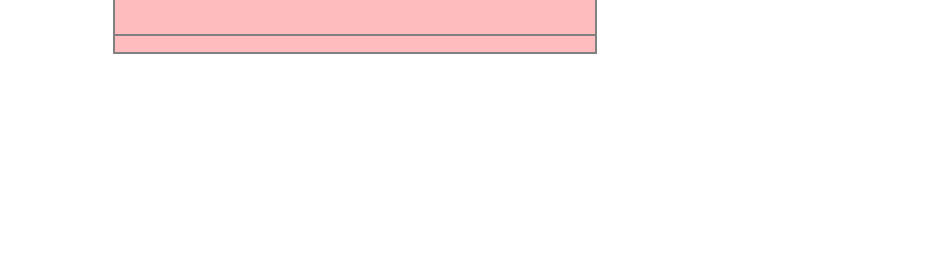
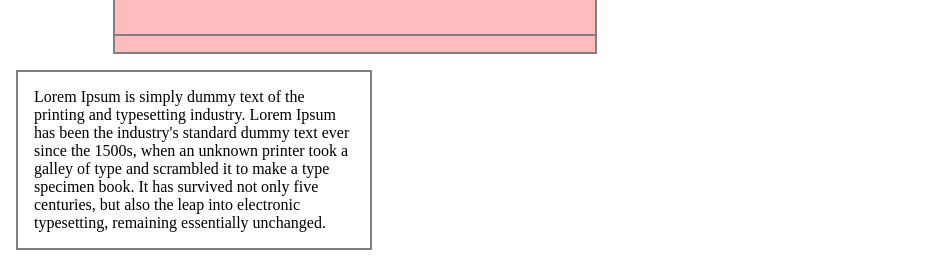
Before and after one commit to sn31/social-media-clone, a React app: page / in a window 1280 px wide. Shown: the part 927-1190 px from the top of the page, without its empty margins (0-944 px from the left). Before the commit the page ends 981 px from the top, so only its background shows below. Built offline with nearby package versions, Linux system fonts and the light colour scheme.

Commit message:
add text component

```diff
--- a/src/components/Content.jsx
+++ b/src/components/Content.jsx
@@ -8,7 +8,7 @@
         <div>
             <ConnectionList/>
             <Feed/>
-            {/* <Profile/> */}
+            <Profile/>
         </div>
 
     );
--- a/src/components/Profile.jsx
+++ b/src/components/Profile.jsx
@@ -1,8 +1,11 @@
 import React from "react";
-
+import Text from "./Text";
 function Profile() {
     return(
-        <p>Profile works</p>
+        <div>
+            <Text/>
+        </div>
+
     );
 }
 
--- /dev/null
+++ b/src/components/Text.jsx
@@ -0,0 +1,18 @@
+import React from "react";
+
+function Text() {
+    const TextStyles = {
+        border: '2px solid gray',
+        width:'20em',
+        float: 'left',
+        marginLeft: '0.5em',
+        padding: '1em'
+    }
+    return(
+        <p style={TextStyles}>
+            Lorem Ipsum is simply dummy text of the printing and typesetting industry. Lorem Ipsum has been the industry's standard dummy text ever since the 1500s, when an unknown printer took a galley of type and scrambled it to make a type specimen book. It has survived not only five centuries, but also the leap into electronic typesetting, remaining essentially unchanged.
+        </p>
+    );
+}
+
+export default Text;
```
